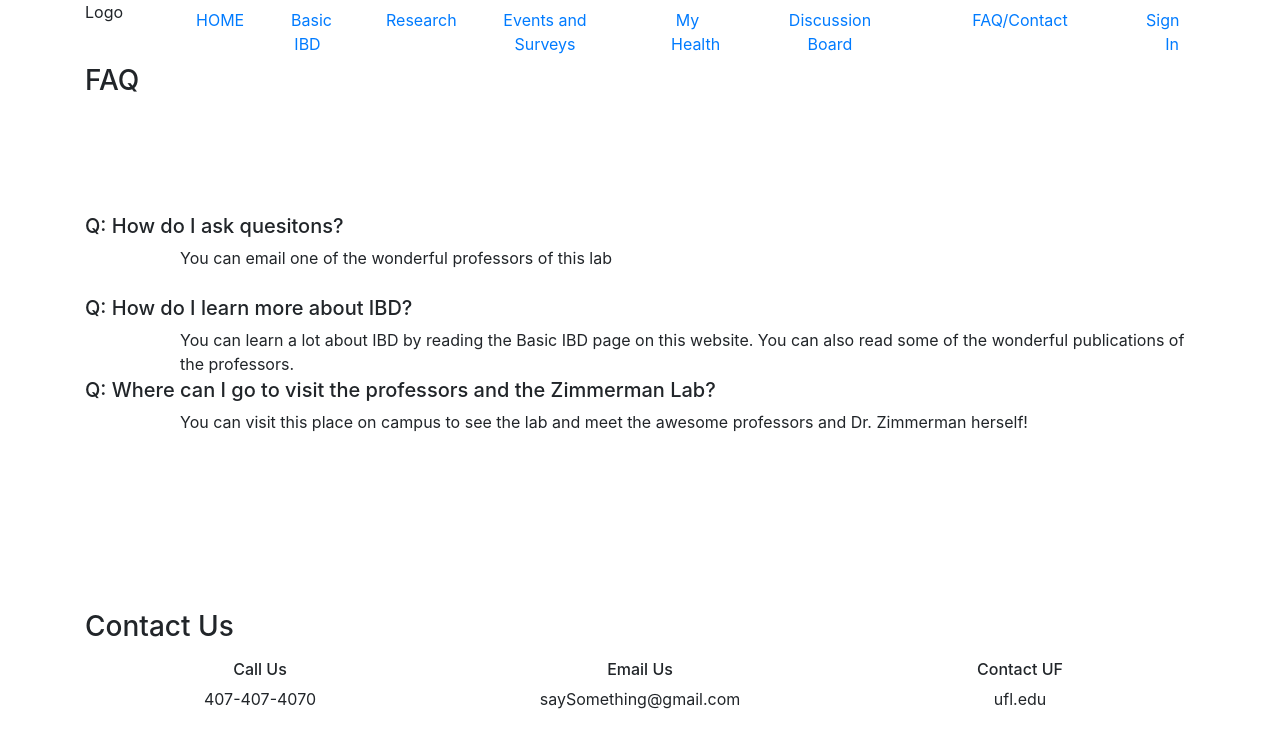
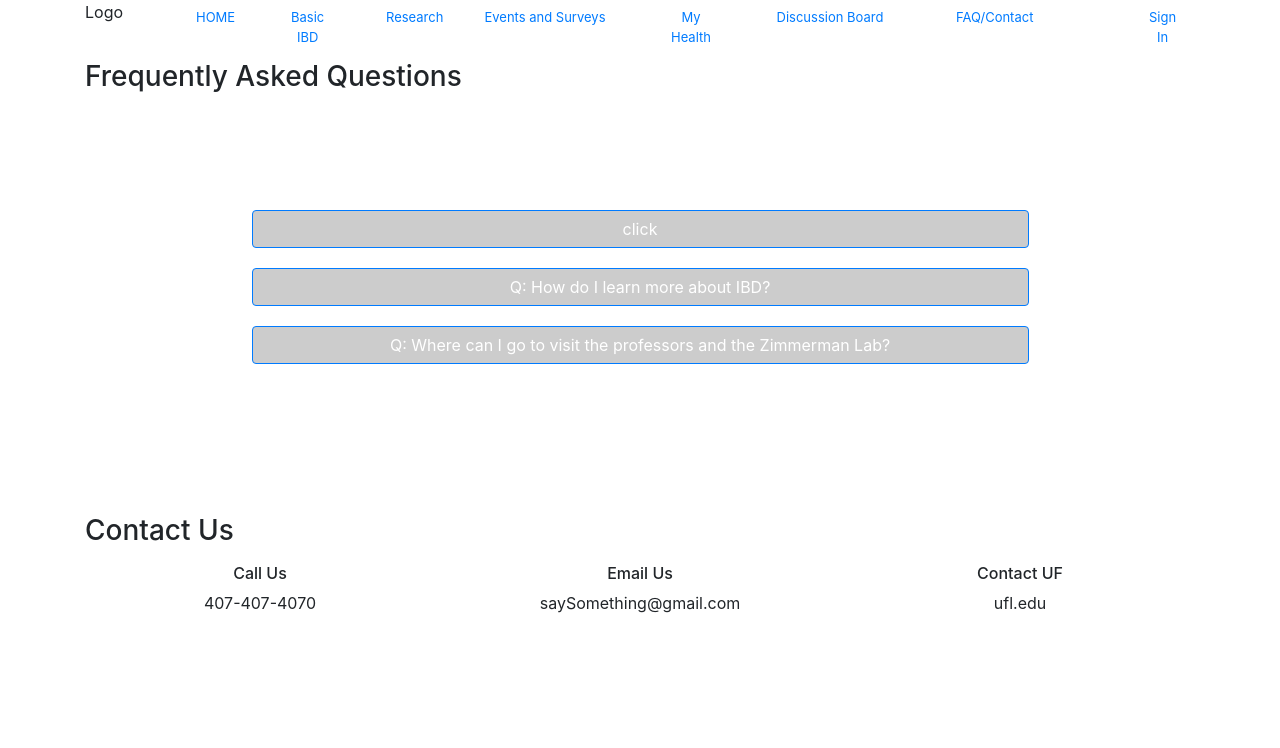
Before and after one commit to vidatonkova/ZimmermanWeb, a React (Create React App) app in the folder client/: page /FAQ in a window 1280 px wide. Shown: the top 748 px of the page. Built offline with nearby package versions, Linux system fonts and the light colour scheme.

Commit message:
added buttons that expand

```diff
--- a/client/src/components/Nav.js
+++ b/client/src/components/Nav.js
@@ -1,38 +1,40 @@
 import React from 'react';
-import Col from 'react-bootstrap/esm/Col';
 import 'bootstrap/dist/css/bootstrap.min.css';
 import { Link } from 'react-router-dom';
+import './../views/Format.css';
 
 const NavBar = (props) => {
     return (
         <div class="container">
-            <div class="row">
+            <div class="row nav-bar">
                 <div class="col-sm-1 text-left">
                     <p> Logo </p>
                 </div>
                 <div class="col-sm-1 text-center">
-                    <Link className = "nav-link" to='/Home'>HOME</Link>
+                    <Link className = "nav-link" to='/Home' class= "nav-link">HOME</Link>
                 </div>
                 <div class="col-sm-1 text-center">
-                <Link className = "nav-link" to='/Basic'>Basic IBD</Link>
+                <Link className = "nav-link" to='/Basic' class= "nav-link">Basic IBD</Link>
                 </div>
                 <div class="col-sm-1 text-center">
-                    <Link className = "nav-link" to='/Research'>Research</Link>
+                    <Link className = "nav-link" to='/Research' class= "nav-link">Research</Link>
                 </div>
                 <div class="col-sm-2 text-center">
-                    <Link className = "nav-link" to='/Events'>Events and Surveys</Link>
+                    <Link className = "nav-link" to='/Events' class= "nav-link">Events and Surveys</Link>
                 </div>
                 <div class="col-sm-1 text-center">
-                    <Link className = "nav-link" to='/My_Health'>My Health</Link>
+                    <Link className = "nav-link" to='/My_Health' class= "nav-link">My Health</Link>
                 </div>
                 <div class="col-sm-2 text-center">
-                    <Link className = "nav-link" to='/Discussion'>Discussion Board</Link>
+                    <Link className = "nav-link" to='/Discussion' class= "nav-link">Discussion Board</Link>
                 </div>
-                <div class="col-sm-2 text-center">
-                    <Link className = "nav-link" to='/FAQ'>FAQ/Contact</Link>
+                <div class="col-sm-1 text-center">
+                    <Link className = "nav-link" to='/FAQ' class= "nav-link">FAQ/Contact</Link>
                 </div>
-                <div class="col-sm-1 text-right">
-                    <Link className = "nav-link" to='/Sign_In'>Sign In</Link>
+                <div class="col-sm-1 text-center">
+                </div>
+                <div class="col-sm-1 text-center">
+                    <Link className = "nav-link" to='/Sign_In' class= "nav-link">Sign In</Link>
                 </div>
             </div>
         </div>
--- a/client/src/views/Discussion.js
+++ b/client/src/views/Discussion.js
@@ -13,7 +13,7 @@ const Discussion = () => {
             </div>
             <div class="row entry-row">
                 <div class="col-sm-12 text-center">
-                    IDK how this is gonna work just yet
+
                 </div>
             </div>
         </div>
--- a/client/src/views/FAQ.js
+++ b/client/src/views/FAQ.js
@@ -1,53 +1,82 @@
 import React from 'react';
 import 'bootstrap/dist/css/bootstrap.min.css';
+import Button from 'react-bootstrap/Button'
+import {Collapse} from 'react-bootstrap'
+import { useEffect, useState } from "react";
 import './Format.css';
 
 
 const FAQ = () => {
+    const [open1, setOpen1] = useState(false);
+    const [open2, setOpen2] = useState(false);
+    const [open3, setOpen3] = useState(false);
     return (
     <div class="container">
         <div class="row title-row">
             <div class="col-sm-12 text-left">
-                <h3>FAQ</h3>
+                <h3>Frequently Asked Questions</h3>
             </div>
         </div>
 
         <div class="row">
-            <div class="col-sm-12 ">
-                <h5>Q: How do I ask quesitons?</h5>
+            <div class="col-sm-12 text-center ">
+                <Button
+                    type="button"
+                    onClick={() => setOpen1(!open1)}
+                    aria-controls="example-collapse-text"
+                    aria-expanded={open1}
+                    className="faq-box"
+                >
+                click
+                </Button>
+                <Collapse in={open1}>
+                    <div id="example-collapse-text">
+                        Anim pariatur cliche reprehenderit, enim eiusmod high life accusamus
+                        terry richardson ad squid. Nihil anim keffiyeh helvetica, craft beer
+                        labore wes anderson cred nesciunt sapiente ea proident.
                     </div>
-        </div>
-        <div class="row entry-row">
-            <div class="col-sm-1 text-center">
-            </div>
-            <div class="col-sm-11 text-left">
-                <p>You can email one of the wonderful professors of this lab</p>
+                    </Collapse>
                 </div>
         </div>
 
+        <div class="row faq-spacer"></div>
+
         <div class="row">
-            <div class="col-sm-12 ">
-                <h5>Q: How do I learn more about IBD?</h5>
+            <div class="col-sm-12 text-center">
+                <Button
+                    onClick={() => setOpen2(!open2)}
+                    aria-controls="example-collapse-text"
+                    aria-expanded={open2}
+                    className='faq-box'
+                >
+                Q: How do I learn more about IBD?
+                </Button>
+                <Collapse in={open2}>
+                    <div id="example-collapse-text">
+                    You can learn a lot about IBD by reading the Basic IBD page on this website.
+                    You can also read some of the wonderful publications of the professors.
                     </div>
-        </div>
-        <div class="row entry-row">
-            <div class="col-sm-1 text-center">
-            </div>
-            <div class="col-sm-11 text-left">
-                <p>You can learn a lot about IBD by reading the Basic IBD page on this website. You can also read some of the wonderful publications of the professors.</p>
+                    </Collapse>
                 </div>
         </div>
 
+        <div class="row faq-spacer"></div>
+
         <div class="row">
-            <div class="col-sm-12 ">
-                <h5>Q: Where can I go to visit the professors and the Zimmerman Lab?</h5>
+            <div class="col-sm-12 text-center">
+                <Button
+                    onClick={() => setOpen3(!open3)}
+                    aria-controls="example-collapse-text"
+                    aria-expanded={open3}
+                    className='faq-box'
+                >
+                Q: Where can I go to visit the professors and the Zimmerman Lab?
+                </Button>
+                <Collapse in={open3}>
+                    <div id="example-collapse-text">
+                    You can visit this place on campus to see the lab and meet the awesome professors and Dr. Zimmerman herself!
                     </div>
-        </div>
-        <div class="row entry-row">
-            <div class="col-sm-1 text-center">
-            </div>
-            <div class="col-sm-11 text-left">
-                <p>You can visit this place on campus to see the lab and meet the awesome professors and Dr. Zimmerman herself!</p>
+                    </Collapse>
                 </div>
         </div>
 
--- a/client/src/views/Format.css
+++ b/client/src/views/Format.css
@@ -9,7 +9,44 @@
 .spacer-row{
     height: 50px;
 }
+.faq-spacer{
+    height:20px;
+}
 
 .picture-row{
     height: 20%;
 }
+
+.nav-link{
+    display: inline-block;
+    font-size: 13px;
+}
+
+.nav-link:hover{
+    font-size: 15px;
+    text-decoration: none;
+}
+
+.nav-bar{
+    height: 60px;
+}
+
+.faq-box{
+    background-color: rgb(204, 204, 204);
+    width: 70%;
+}
+
+.faq-box:hover{
+    background-color: rgb(177, 177, 177);
+    width: 72%;
+}
+
+.faq-box:active{
+    background-color: rgb(177, 177, 177);
+    width: 72%;
+}
+
+.faq-box:focus{
+    background-color: rgb(177, 177, 177);
+    width: 72%;
+}
--- a/package.json
+++ b/package.json
@@ -11,6 +11,7 @@
   },
   "dependencies": {
     "express": "^4.17.1",
+    "react-collapsible": "^2.8.3",
     "request": "^2.67.0"
   },
   "name": "ls",
```
Also changed, not shown: 1 other file (tests, documents, lock files or other folders). Lines whose indentation alone changed are shown as unchanged.
